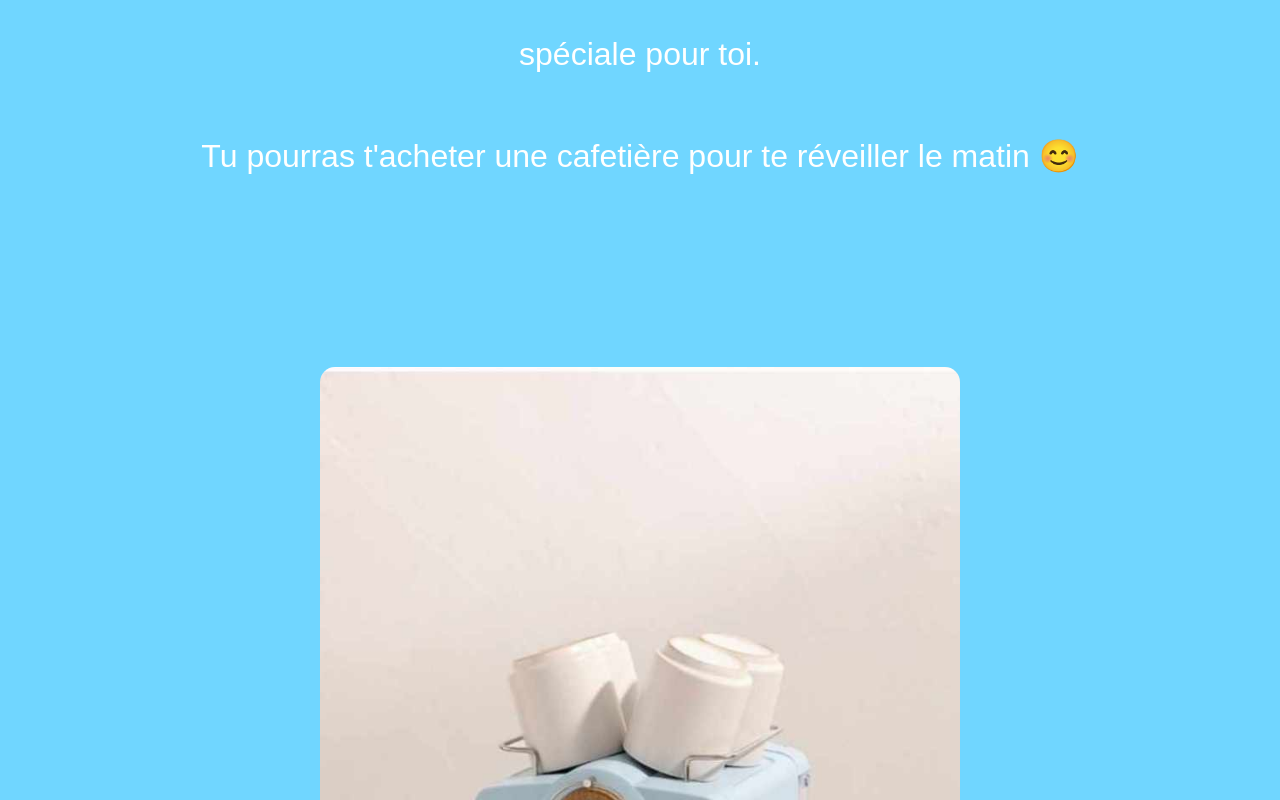
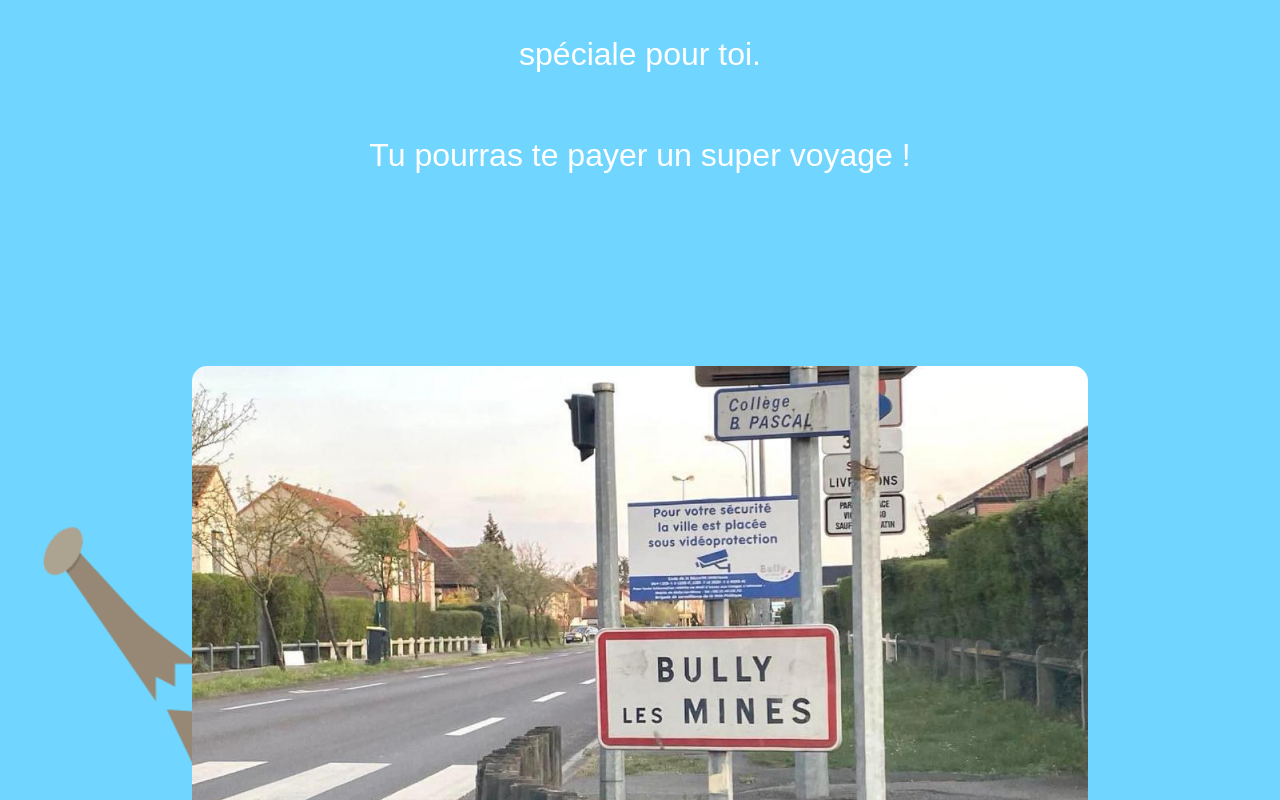
Before and after one commit to Jonathan-Bernard/anniv_epave, a Next.js app: page /cadeau in a window 1280 px wide. Shown: the part 560-1360 px from the top of the page. Built offline with nearby package versions, Linux system fonts and the light colour scheme.

Commit message:
epave 33

```diff
--- a/package.json
+++ b/package.json
@@ -10,7 +10,7 @@
   },
   "dependencies": {
     "canvas-confetti": "^1.9.3",
-    "next": "15.0.3",
+    "next": "^15.5.6",
     "react": "19.0.0-rc-66855b96-20241106",
     "react-dom": "19.0.0-rc-66855b96-20241106"
   },
--- a/src/app/cadeau/page.tsx
+++ b/src/app/cadeau/page.tsx
@@ -20,10 +20,10 @@ const Cadeau = () => {
       <p className={styles.cagnotte}>CAGNOTTE</p>
       <p className={styles.description}>spéciale pour toi.</p>
       <p className={styles.description}>
-        Tu pourras t&apos;acheter une cafetière pour te réveiller le matin 😊
+        Tu pourras te payer un super voyage !
       </p>
       <Image
-        src="/cafetiere.jpg"
+        src="/bully.jpg"
         alt="Cadeau"
         width={300}
         height={300}
@@ -34,7 +34,7 @@ const Cadeau = () => {
       </p>
 
       <a
-        href="https://lydia-app.com/pots?id=37591-la-moula-pour-l-epave"
+        href="https://lydia-app.com/pots?id=53398-anniv-epave"
         target="_blank"
         rel="noopener noreferrer"
         className={styles.button}
--- a/src/app/page.tsx
+++ b/src/app/page.tsx
@@ -14,7 +14,7 @@ const Home = () => {
   return (
     <div className={styles.container}>
       <h1 className={styles.title}>JOYEUX ANNIVERSAIRE ÉPAVE 🎉!</h1>
-      <p className={styles.description}>23 ans ça se fête ! 🎂</p>
+      <p className={styles.description}>33 ans, l&apos;âge de J-C ! 🎂</p>
       <p className={styles.description}>
         Un cadeau spécial t&apos;attend... Clique pour le découvrir !
       </p>
--- a/src/app/styles/Cadeau.module.css
+++ b/src/app/styles/Cadeau.module.css
@@ -44,7 +44,7 @@
 }
 
 .image {
-  width: 50%;
+  width: 70%;
   height: auto;
   margin-top: 10%;
   margin-bottom: 10%;
```
Also changed, not shown: public/bully.jpg (added), 1 other file (tests, documents, lock files or other folders).
